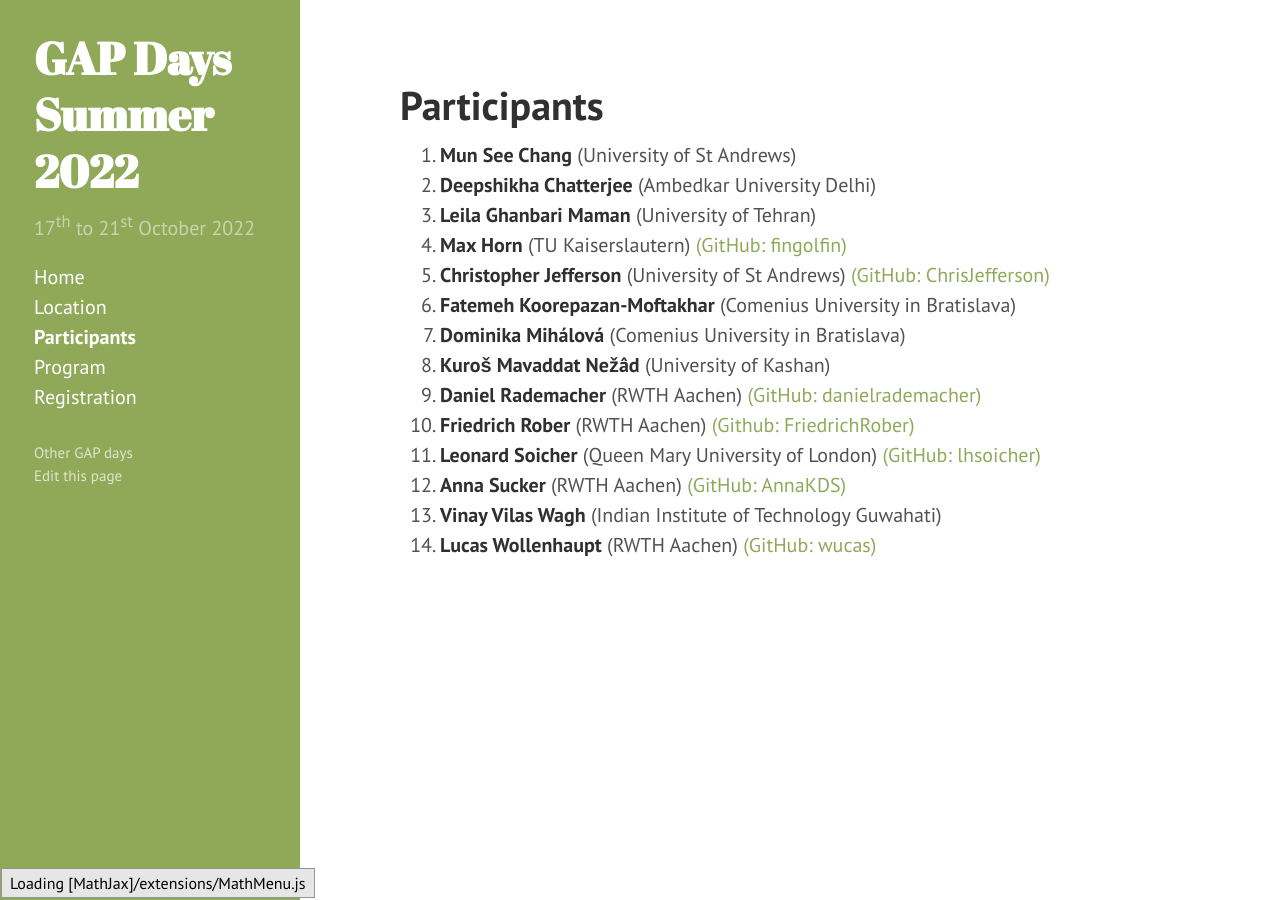
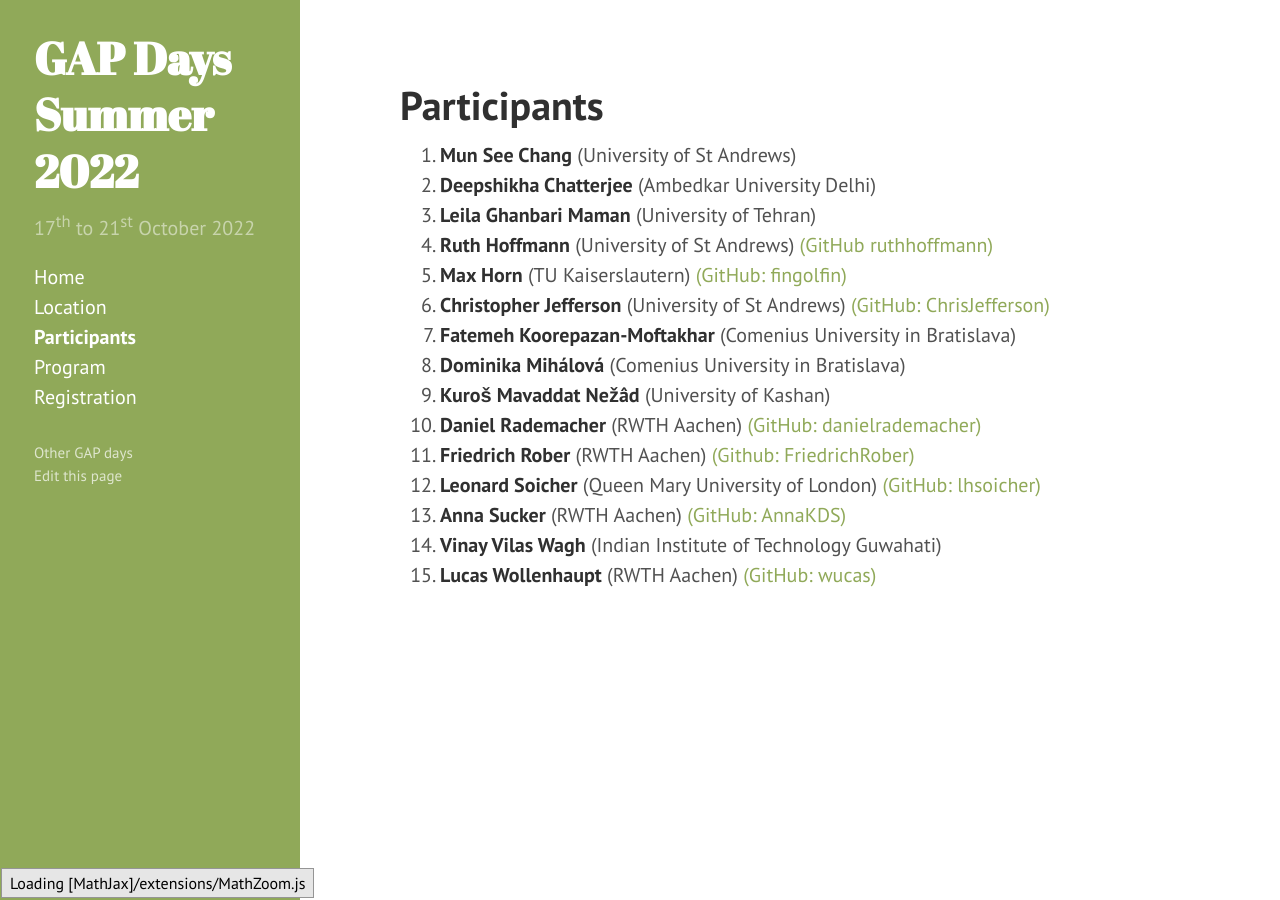
Before and after one commit to jazzcat/gapdays2022-summer, a Jekyll site: the page built from participants.md, in a window 1280 px wide. Built offline with Jekyll 4.4.1, drawn with Linux system fonts in a browser that asks for light colours.

Commit message:
Added participant

```diff
--- a/_data/participants.yml
+++ b/_data/participants.yml
@@ -6,6 +6,11 @@
 
 - name: Leila Ghanbari Maman
   affiliation: University of Tehran
+
+- name: Ruth Hoffmann
+  affiliation: University of St Andrews
+  links:
+    "GitHub ruthhoffmann": https://github.com/ruthhoffmann
 
 - name: Max Horn
   affiliation: TU Kaiserslautern
```
